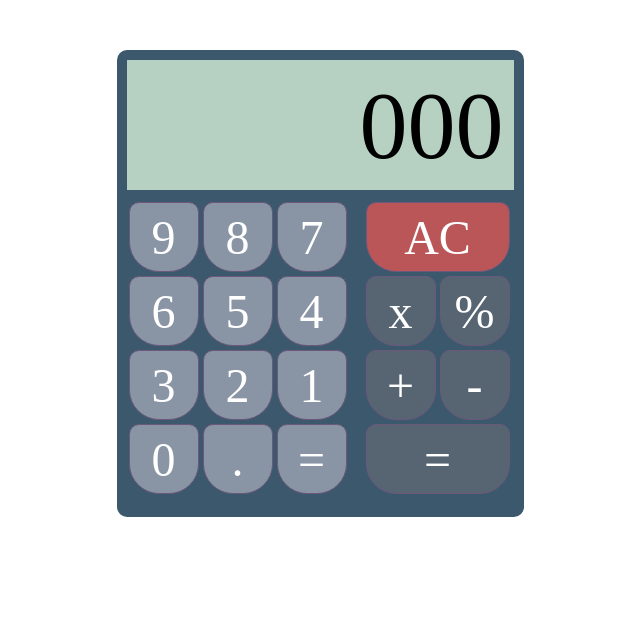
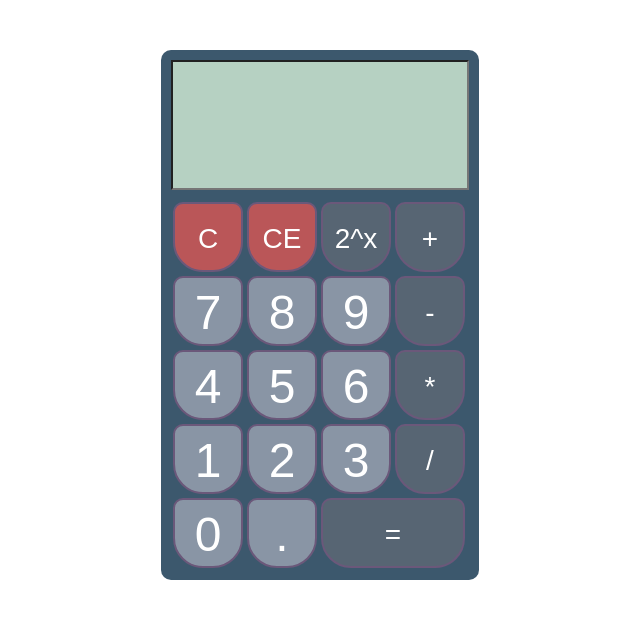
Before and after one commit to dkapper01/Calculator, a plain HTML site: page index.html in a window 1280 px wide. Shown: the whole page, without its empty margins (320-960 px from the left). Drawn offline with Linux system fonts and the light colour scheme.

Commit message:
redesign to form

```diff
--- /dev/null
+++ b/calc.js
@@ -0,0 +1 @@
+console.log("working");
--- a/index.html
+++ b/index.html
@@ -4,34 +4,40 @@
 <link rel="stylesheet" href="main.css">
 <body>
 
-<div class="calculator">
-  <div class="screen">
-    <div id="anwser">000</div>
-  </div>
-  <div class="button-container">
-    <div class="button">9</div>
-    <div class="button">8</div>
-    <div class="button">7</div>
-    <div class="button">6</div>
-    <div class="button">5</div>
-    <div class="button">4</div>
-    <div class="button">3</div>
-    <div class="button">2</div>
-    <div class="button">1</div>
-    <div class="button">0</div>
-    <div class="button">.</div>
-    <div class="button">=</div>
-  </div>
-  <div class="math-operation-container ">
-    <div class="button lg-btn ac">AC</div>
-    <div class="button math-o">x</div>
-    <div class="button math-o">%</div>
-    <div class="button math-o">+</div>
-    <div class="button math-o">-</div>
-    <div class="button lg-btn math-o">=</div>
-  </div>
-
+<div class="center-calc">
+  <form>
+    <input type="text" id="display"><br>
+    <input type="button" class="btn clear" id="keys" value="C">
+    <input type="button" class="btn clear"id="keys" value="CE">
+    <input type="button" class="btn math-o" id="keys" value="2^x">
+    <input type="button" class="btn math-o" id="keys" value="+">
+    <br>
+    <input type="button" class="btn" id="keys" value="7">
+    <input type="button" class="btn" id="keys" value="8">
+    <input type="button" class="btn" id="keys" value="9">
+    <input type="button" class="btn math-o" id="keys" value="-">
+    <br>
+    <input type="button" class="btn" id="keys" value="4">
+    <input type="button" class="btn" id="keys" value="5">
+    <input type="button" class="btn" id="keys" value="6">
+    <input type="button" class="btn math-o" id="keys" value="*">
+    <br>
+    <input type="button" class="btn" id="keys" value="1">
+    <input type="button" class="btn" id="keys" value="2">
+    <input type="button" class="btn" id="keys" value="3">
+    <input type="button" class="btn math-o" id="keys" value="/">
+    <br>
+    <input type="button" class="btn" id="keys" value="0">
+    <input type="button" class="btn" id="keys" value=".">
+    <input type="button" class="btn lg-btn math-o" id="keys" value="=">
+  </form>
 </div>
 
+
+
+
 </body>
+<script type="text/javascript" src="calc.js">
+
+</script>
 </html>
--- a/main.scss
+++ b/main.scss
@@ -9,19 +9,21 @@ $screen: #B6D1C2;
   margin: 0;
   padding: 0;
 }
-.calculator {
+.center-calc {
+  height: auto;
+  width: 318px;
+  margin: 50px auto 0 auto;
+  overflow: hidden;
   background-color: $calculator-bg;
-  height: auto;
-  margin: 50px auto 0 auto;
-  width: 407px;
-  font-size: 300%;
   padding: 10px;
   border-radius: 10px;
-  .button {
+  .btn {
     background-color: $num-btn;
-    border: 1px solid #6b587a;
+    border: 2px solid #6b587a;
     color: white;
+    font-size: 300%;
     height: 70px;
+    cursor: pointer;
     width: 70px;
     margin: 2px;
     display: inline-block;
@@ -31,37 +33,24 @@ $screen: #B6D1C2;
     border-radius: 10px 10px 30px 30px;
     -moz-border-radius: 10px 10px 30px 30px;
     -webkit-border-radius: 10px 10px 30px 30px;
-  }
-  .screen {
-    width: 100%;
-    height: 130px;
-    background-color: $screen;
-    padding: 10px;
-    font-size: 200%;
-    margin-bottom: 10px;
-    #anwser {
-      float: right;
     }
-  }
-  .button-container {
-    // border: 1px solid red;
-    overflow: hidden;
-    width: 224px;
-    display: inline-block;
-  }
-  .math-operation-container {
-    // border: 1px solid blue;
-    width: 150px;
-    height: auto;
-    float: right;
+    .math-o {
+      background-color: #576573;
+      font-size: 175%;
+    }
     .lg-btn {
       width: 144px;
     }
-    .ac {
+    .clear {
       background-color: $red-btn;
+      font-size: 175%;
     }
-    .math-o {
-      background-color: #576573;
-    }
+    #display {
+      width: 100%;
+      height: 130px;
+      background-color: $screen;
+      padding: 10px;
+      font-size: 200%;
+      margin-bottom: 10px;
   }
 }
```
Also changed, not shown: main.css, 1 other file.
